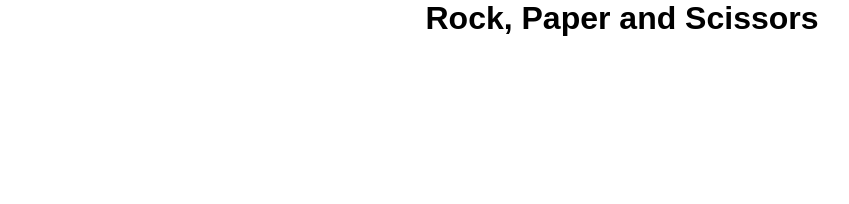
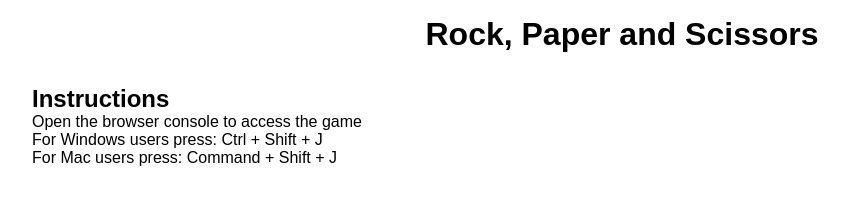
Before and after one commit to gnizto/rock-paper-scissors, a plain HTML site: page index.html in a window 1280 px wide. Shown: the whole page, without its empty margins (18-867 px from the left). Drawn offline with Linux system fonts and the light colour scheme.

Commit message:
feat: added instructions for playing on console

```diff
--- a/index.html
+++ b/index.html
@@ -7,6 +7,20 @@
   </head>
   <body>
     <h1>Rock, Paper and Scissors</h1>
+
+    <div id="instructions-container">
+      <h2>Instructions</h2>
+      <p>Open the browser console to access the game</p>
+      <ul>
+        <li>
+          <p>For Windows users press: <kbd>Ctrl</kbd> + <kbd>Shift</kbd> + <kbd>J</kbd></p>
+        </li>
+        <li>
+          <p>For Mac users press: <kbd>Command</kbd> + <kbd>Shift</kbd> + <kbd>J</kbd></p>
+        </li>
+      </ul>
+    </div>
+
     <script src="./src/js/index.js"></script>
   </body>
 </html>
--- a/src/css/styles.css
+++ b/src/css/styles.css
@@ -6,4 +6,18 @@
 
 h1 {
   text-align: center;
+  padding: 1rem 0 2rem 0;
 }
+
+body {
+  margin: 0 50px 0 50px;
+}
+
+#instructions-container {
+
+}
+
+ul {
+  list-style-type: none;
+
+}
```
